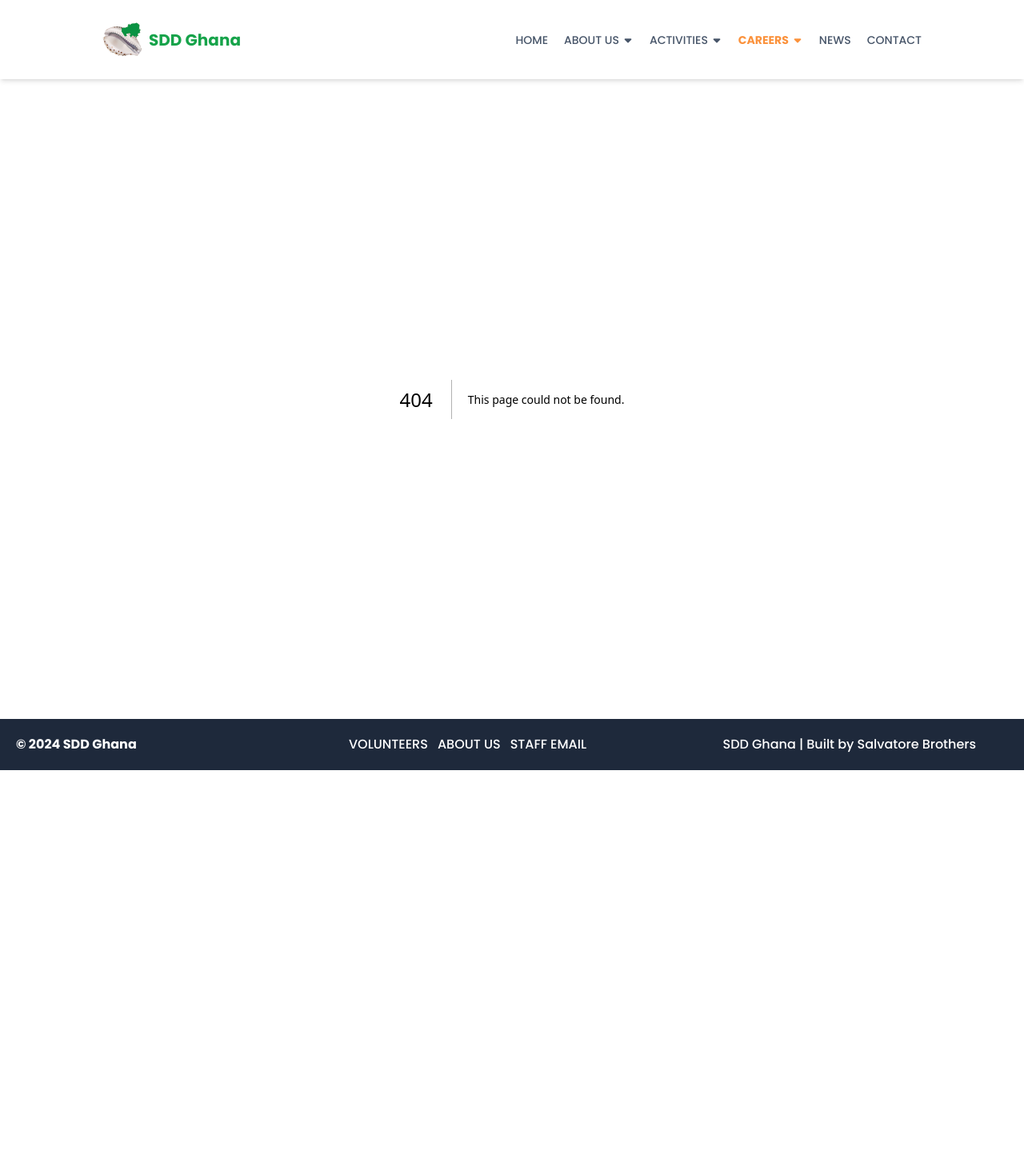
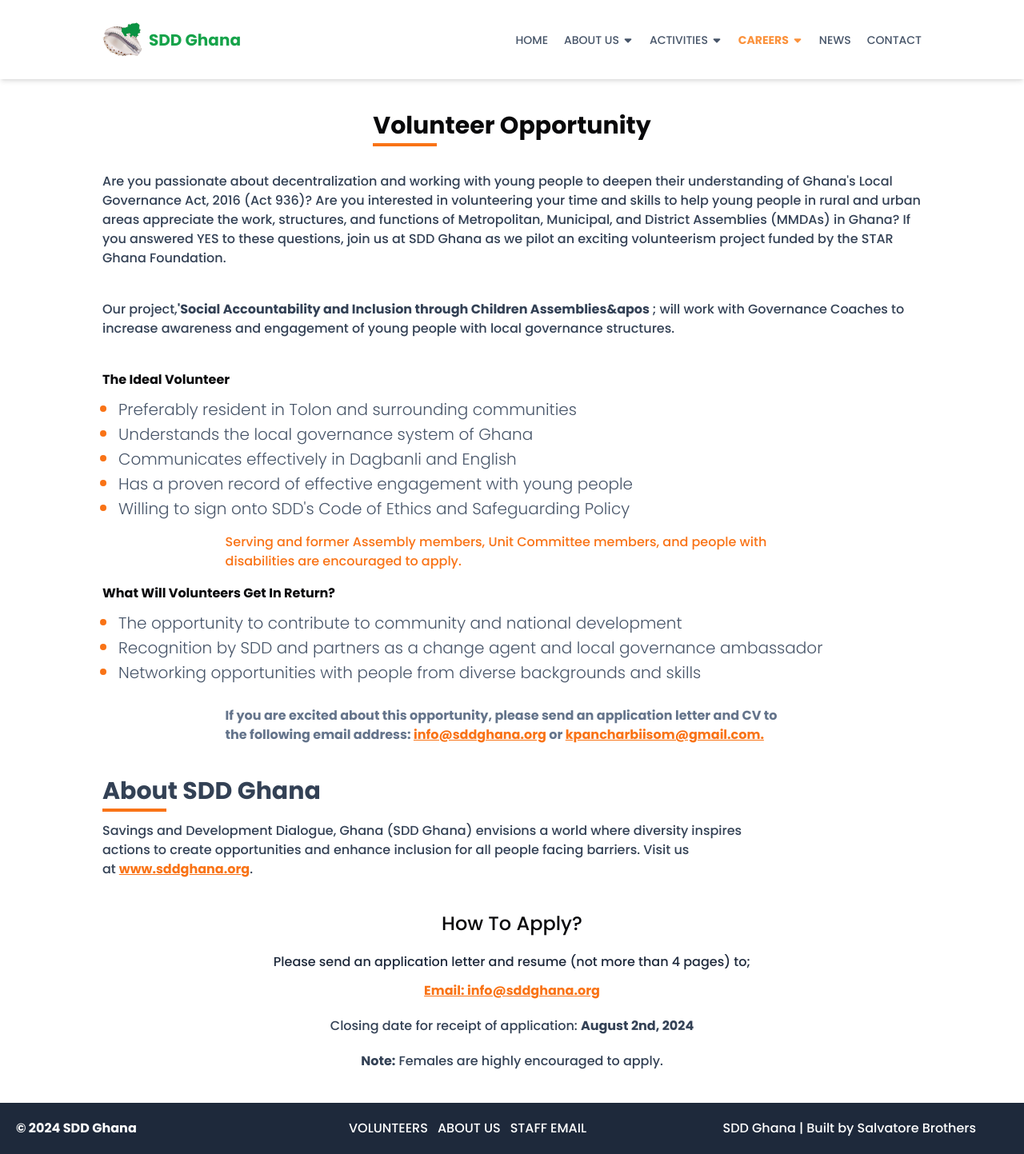
Before and after one commit to Vandapal/ssdghana-rebranded, a Next.js app: page /careers/volunteers in a window 1280 px wide. Before the commit this address had no page. Shown: the whole page at 80% size. Before the commit the page ends 963 px from the top, so only its background shows below. Built offline with nearby package versions, Linux system fonts and the light colour scheme.

Commit message:
completed volunteers page
Volunteers page completed

```diff
--- /dev/null
+++ b/src/app/careers/volunteers/page.tsx
@@ -0,0 +1,123 @@
+export default function VolunteersPage() {
+  return (
+    <main className="relative w-[80%] mx-auto my-10">
+      {/* Background ellipse */}
+      <div className="absolute" />
+      {/* First text group */}
+      <div className="flex flex-col gap-10">
+        <h2 className="text-center text-3xl font-bold relative w-fit mx-auto after:absolute after:w-20 after:h-1 after:bg-orange-500 after:bottom-0 after:left-0 after:right-0 after:top-10">
+          Volunteer Opportunity
+        </h2>
+        {/* Double paragraphs */}
+        <div className="flex flex-col gap-10 text-slate-800">
+          <p className="text-justify lg:text-left text-slate-700">
+            Are you passionate about decentralization and working with young
+            people to deepen their understanding of Ghana&apos;s Local
+            Governance Act, 2016 {"(Act 936)"}? Are you interested in
+            volunteering your time and skills to help young people in rural and
+            urban areas appreciate the work, structures, and functions of
+            Metropolitan, Municipal, and District Assemblies {"(MMDAs)"} in
+            Ghana? If you answered YES to these questions, join us at SDD Ghana
+            as we pilot an exciting volunteerism project funded by the STAR
+            Ghana Foundation.
+          </p>
+          <p className="text-justify lg:text-left text-slate-700">
+            Our project,
+            <b>
+              &apos;Social Accountability and Inclusion through Children
+              Assemblies&apos{" "}
+            </b>
+            ; will work with Governance Coaches to increase awareness and
+            engagement of young people with local governance structures.
+          </p>
+        </div>
+        {/* Volunteer options */}
+        <div className="flex flex-col gap-2 mb-4">
+          <h3 className="font-semibold capitalize">The ideal volunteer</h3>
+          <ul className="flex flex-col">
+            <li className="volunteer-list-item">
+              Preferably resident in Tolon and surrounding communities
+            </li>
+            <li className="volunteer-list-item">
+              Understands the local governance system of Ghana
+            </li>
+            <li className="volunteer-list-item">
+              Communicates effectively in Dagbanli and English
+            </li>
+            <li className="volunteer-list-item">
+              Has a proven record of effective engagement with young people
+            </li>
+            <li className="volunteer-list-item">
+              Willing to sign onto SDD&apos;s Code of Ethics and Safeguarding
+              Policy
+            </li>
+          </ul>
+        </div>
+      </div>
+      {/* Separator text */}
+      <div>
+        <p className="text-orange-500 mx-auto text-base lg:w-[70%]">
+          Serving and former Assembly members, Unit Committee members, and
+          people with disabilities are encouraged to apply.
+        </p>
+        <div className="flex flex-col gap-2 my-4">
+          <h3 className="font-semibold capitalize">
+            What will volunteers get in return?
+          </h3>
+          <ul className="flex flex-col">
+            <li className="volunteer-list-item">
+              The opportunity to contribute to community and national
+              development
+            </li>
+            <li className="volunteer-list-item">
+              Recognition by SDD and partners as a change agent and local
+              governance ambassador
+            </li>
+            <li className="volunteer-list-item">
+              Networking opportunities with people from diverse backgrounds and
+              skills
+            </li>
+          </ul>
+          <strong className="lg:w-[70%] mx-auto mt-5 text-slate-500">
+            If you are excited about this opportunity, please send an
+            application letter and CV to the following email address:{" "}
+            <span className="email">info@sddghana.org</span> or{" "}
+            <span className="email">kpancharbiisom@gmail.com.</span>
+          </strong>
+        </div>
+      </div>
+      {/* About */}
+      <div className="flex flex-col mt-5 mb-10 ">
+        <h2 className="text-slate-700 text-3xl my-5 font-semibold relative w-fit after:absolute after:w-20 after:h-1 after:bg-orange-500 after:bottom-0 after:left-0 after:right-0 after:top-10">
+          About SDD Ghana
+        </h2>
+        <p className="lg:w-[80%] text-slate-700">
+          Savings and Development Dialogue, Ghana {"(SDD Ghana)"} envisions a
+          world where diversity inspires actions to create opportunities and
+          enhance inclusion for all people facing barriers. Visit us at
+          <span className="email ml-1">www.sddghana.org</span>.
+        </p>
+      </div>
+      {/* How to apply */}
+      <div className="flex flex-col gap-5 items-center">
+        <h3 className="text-2xl font-medium tacking-widest capitalize">
+          How to apply?
+        </h3>
+        <p className="text-slate-800 inline-flex flex-col gap-3 items-center">
+          <span>
+            Please send an application letter and resume (not more than 4 pages)
+            to;
+          </span>
+          <span className="email">Email: info@sddghana.org</span>
+        </p>
+        <p className="text-slate-700">
+          Closing date for receipt of application: <b>August 2nd, 2024</b>
+        </p>
+        {/* Note */}
+        <p className="text-slate-700">
+          <b>Note:</b> Females are highly encouraged to apply.
+        </p>
+      </div>
+    </main>
+  );
+}
--- a/src/app/globals.css
+++ b/src/app/globals.css
@@ -35,7 +35,6 @@
   @apply w-7 h-[3px] bg-slate-600 transform transition;
 }
 
-
 .icon {
   @apply transition duration-300;
 }
@@ -66,23 +65,23 @@
 }
 
 .stem-img {
-  @apply hidden col-span-full row-span-full aspect-square object-cover lg:block
+  @apply hidden col-span-full row-span-full aspect-square object-cover lg:block;
 }
 
 .stem-text {
   @apply font-light text-sm text-justify lg:w-[70%] lg:text-base lg:text-left;
 }
 
-@media screen and (width: 1020px) {
-  .ab {
-
-  }
+.volunteer-list-item {
+  @apply list-disc font-light text-slate-600 marker:!text-orange-500 leading-5 marker:text-2xl ml-5 lg:text-xl;
 }
 
+.email {
+  @apply text-orange-500 underline font-semibold;
+}
 
 @layer base {
   :root {
-
     --background: 0 0% 100%;
 
     --foreground: 240 10% 3.9%;
@@ -131,10 +130,9 @@
 
     --chart-5: 27 87% 67%;
 
-    --radius: 0.5rem
+    --radius: 0.5rem;
   }
   .dark {
-
     --background: 240 10% 3.9%;
 
     --foreground: 0 0% 98%;
@@ -181,10 +179,9 @@
 
     --chart-4: 280 65% 60%;
 
-    --chart-5: 340 75% 55%
+    --chart-5: 340 75% 55%;
   }
 }
-
 
 @layer base {
   * {
```
